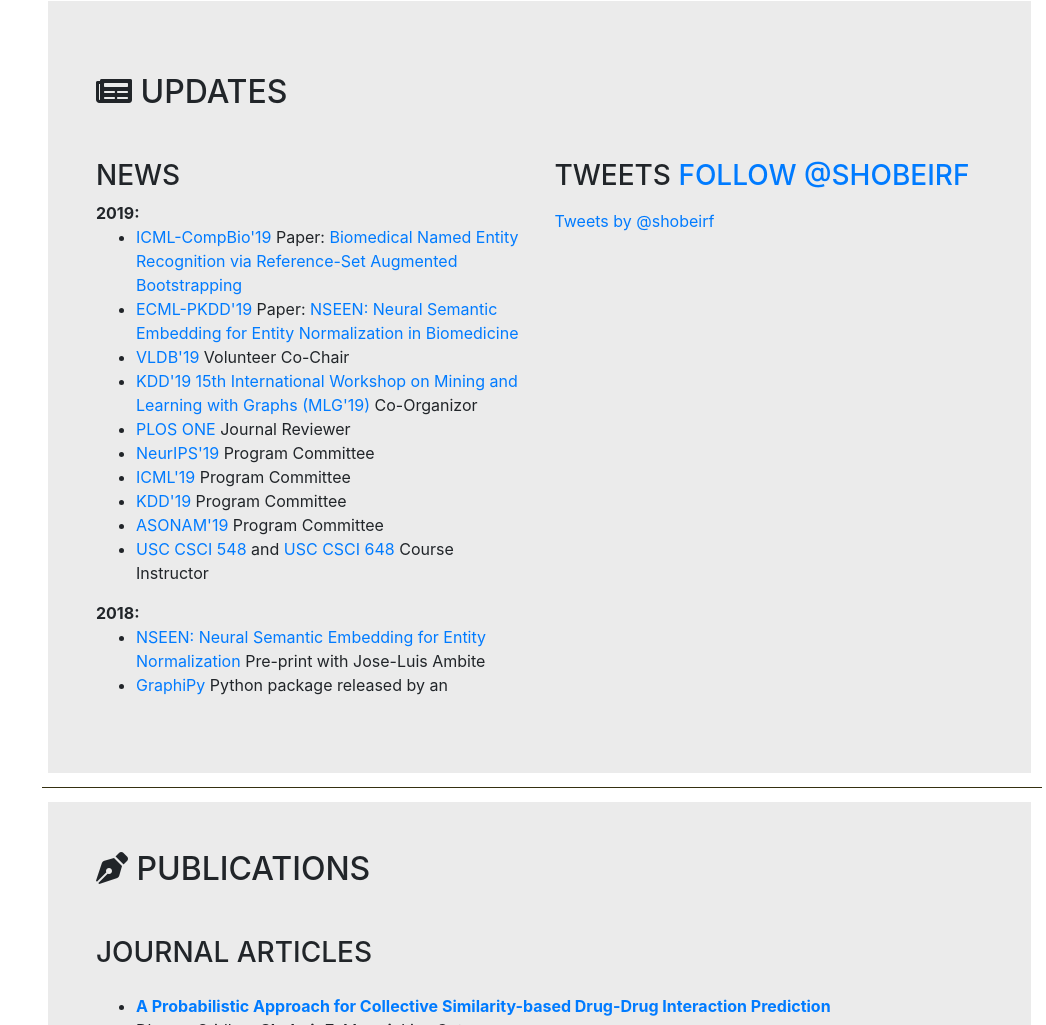
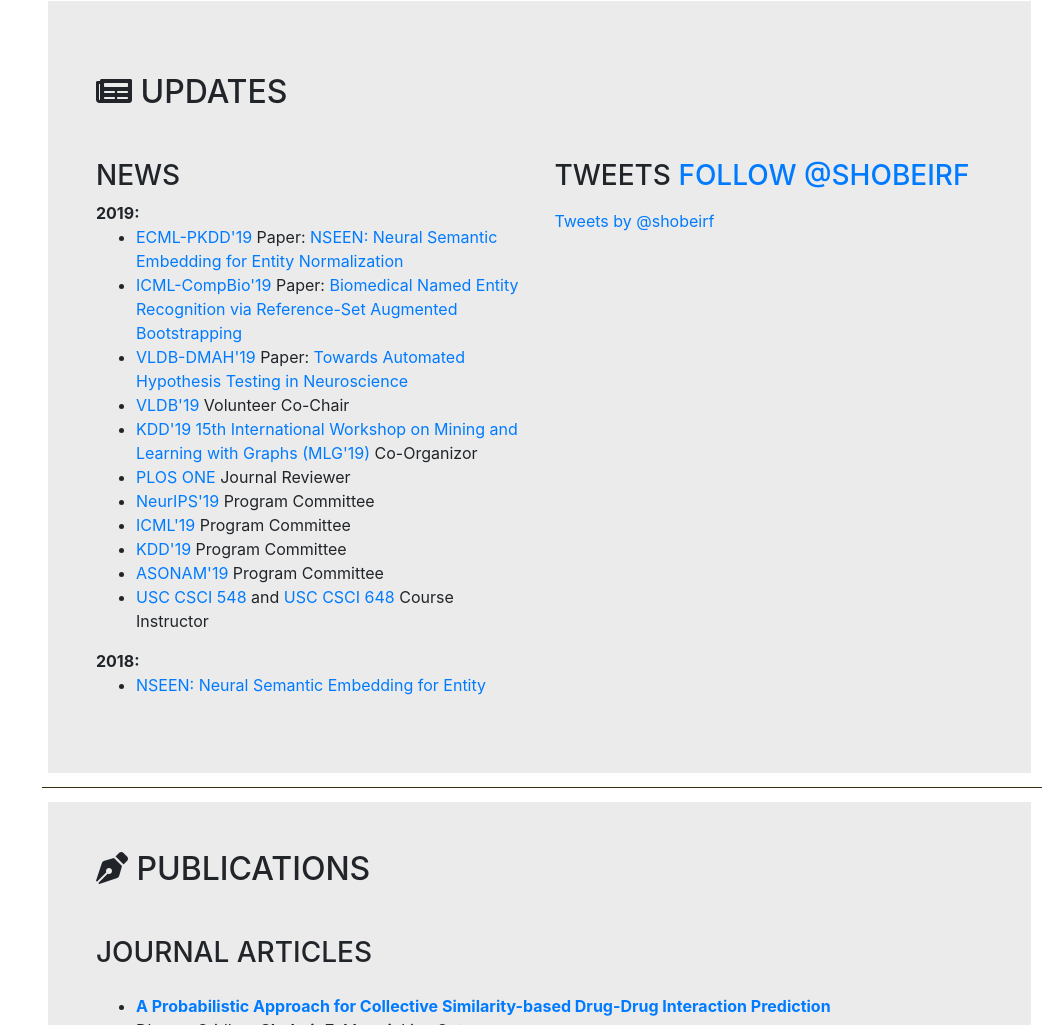
Before and after one commit to shobeir/shobeir.github.io, a website with bundled scripts: page index.html in a window 1280 px wide. Shown: the part 819-1844 px from the top of the page, without its empty margins (234-1280 px from the left). Built offline with nearby package versions, Linux system fonts and the light colour scheme; a web font is replaced by a local one.

Commit message:
Update news

```diff
--- a/index.html
+++ b/index.html
@@ -236,9 +236,11 @@
               <div class="entry" style="height:500px;overflow:auto; text-align:left">
                 <strong>2019:</strong>
                 <ul>
+                  <li><a href="http://ecmlpkdd2019.org/" target=_blank>ECML-PKDD'19</a> Paper: <a href="https://arxiv.org/abs/1811.07514" target=_blank>NSEEN: Neural Semantic Embedding for Entity Normalization</a></li>
+
                   <li><a href="https://sites.google.com/view/icml-compbio-2019/" target=_blank>ICML-CompBio'19</a> Paper: <a href="https://arxiv.org/abs/1906.00282" target=_blank>Biomedical Named Entity Recognition via Reference-Set Augmented Bootstrapping</a></li>
 
-                  <li><a href="http://ecmlpkdd2019.org/" target=_blank>ECML-PKDD'19</a> Paper: <a href="https://arxiv.org/abs/1811.07514" target=_blank>NSEEN: Neural Semantic Embedding for Entity Normalization in Biomedicine</a></li>
+                  <li><a href="https://sites.google.com/site/vldbdmah2019/" target=_blank>VLDB-DMAH'19</a> Paper: <a href="https://sites.google.com/site/vldbdmah2019/accepted-papers" target=_blank>Towards Automated Hypothesis Testing in Neuroscience</a></li>
 
                   <li><a href="http://vldb.org/2019/?officers" target=_blank>VLDB'19</a> Volunteer Co-Chair</li>
 
```
